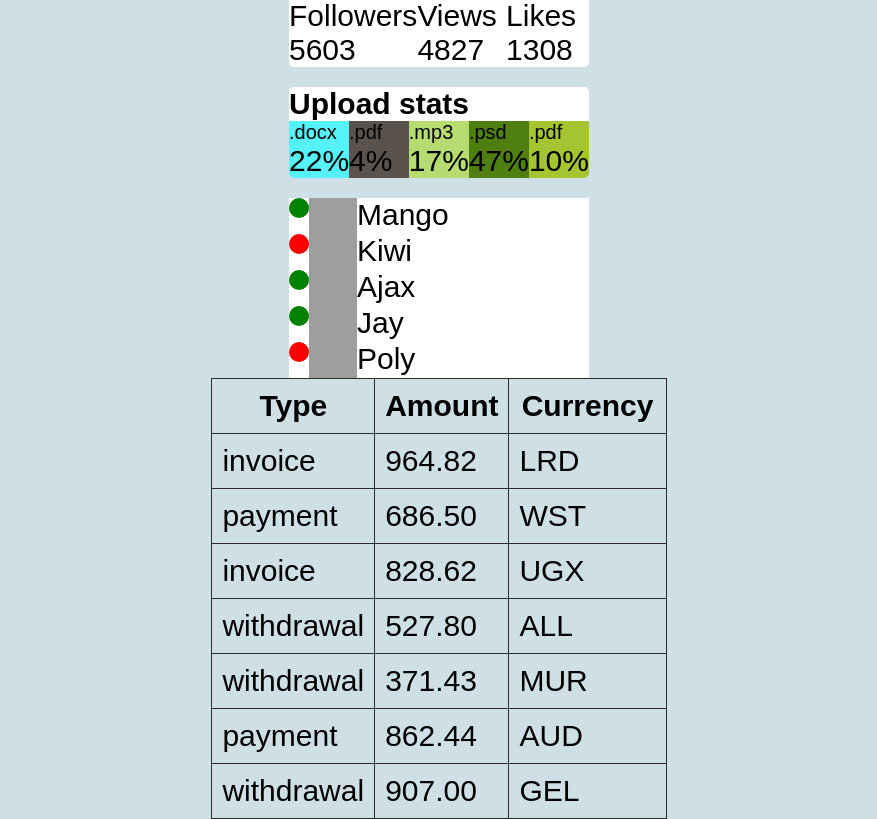
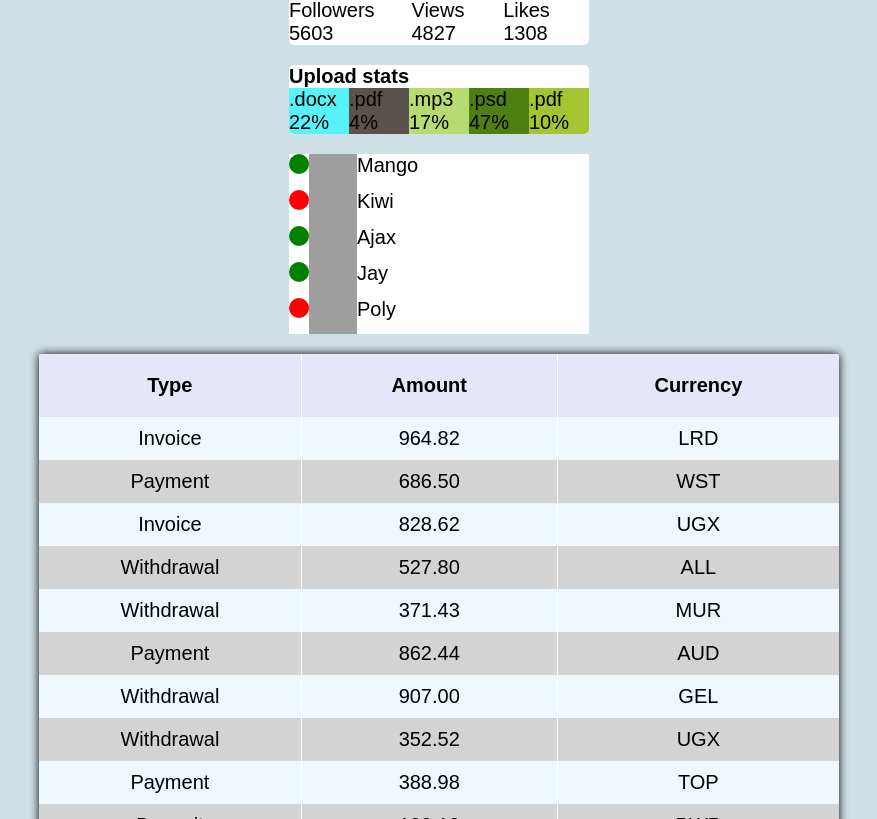
Before and after one commit to Pashab52/goit-react-hw-01-components, a React (Create React App) app: page / in a window 1280 px wide. Shown: the part 401-1220 px from the top of the page, without its empty margins (201-1078 px from the left). Built offline with nearby package versions, Linux system fonts and the light colour scheme; grey boxes are pictures that could not be loaded.

Commit message:
add css t4

```diff
--- a/src/components/App.jsx
+++ b/src/components/App.jsx
@@ -16,7 +16,7 @@ export const App = () => {
         flexDirection: 'column',
         justifyContent: 'center',
         alignItems: 'center',
-        fontSize: 30,
+        fontSize: 20,
         color: '#010101',
       }}
     >
--- a/src/components/FriendList/FriendList.jsx
+++ b/src/components/FriendList/FriendList.jsx
@@ -1,8 +1,10 @@
-import { FriendListItem } from "components/FriendListItem/FriendListItem";
-import PropsTypes from 'prop-types';
+import { FriendListItem } from "components/FriendListItem/FriendListItem"
+import PropsTypes from 'prop-types'
+import css from './FriendList.module.css'
+
 
 export function FriendList({friends}) {
-    return (<ul className="friend-list">
+    return (<ul className={css.friendList}>
         {friends.map((friend) => {
             return (<FriendListItem
                 avatar={friend.avatar}
--- a/src/components/FriendList/FriendList.module.css
+++ b/src/components/FriendList/FriendList.module.css
@@ -0,0 +1,3 @@
+.friendList{
+    margin-bottom: 20px;
+}
--- a/src/components/FriendListItem/FriendListItem.jsx
+++ b/src/components/FriendListItem/FriendListItem.jsx
@@ -1,5 +1,6 @@
 import PropTypes from 'prop-types'
 import css from './FriendListItem.module.css'
+
 
 
 export function FriendListItem({avatar,
--- a/src/components/TransactionHistory/TransactionHistory.module.css
+++ b/src/components/TransactionHistory/TransactionHistory.module.css
@@ -1,14 +1,35 @@
 
 .transactionHistory{
+width: 800px;
+background-color: aliceblue;
 border-collapse: collapse;
+box-shadow: 0 0 10px;
+text-align: center;
+border-radius: 2px;
+overflow: hidden;
 }
 
-table {
-    border-collapse: collapse;
+.transactionHistory th{
+    padding: 20px;
+    border-right: 1px solid white;
+    background-color: lavender;
 }
 
-table th,
-table td {
+.transactionHistory th:last-child{
+    border-right: none;
+}
+
+.transactionHistory td {
     padding: 10px;
-    border: 1px solid #2a2a2a;
+    text-transform: capitalize;
+    border-right: 1px solid white;
+
 }
+.transactionHistory td:last-child{
+    border-right: none;
+}
+
+
+.transactionHistory tr:nth-child(2n){
+    background-color: lightgrey;
+}
```
